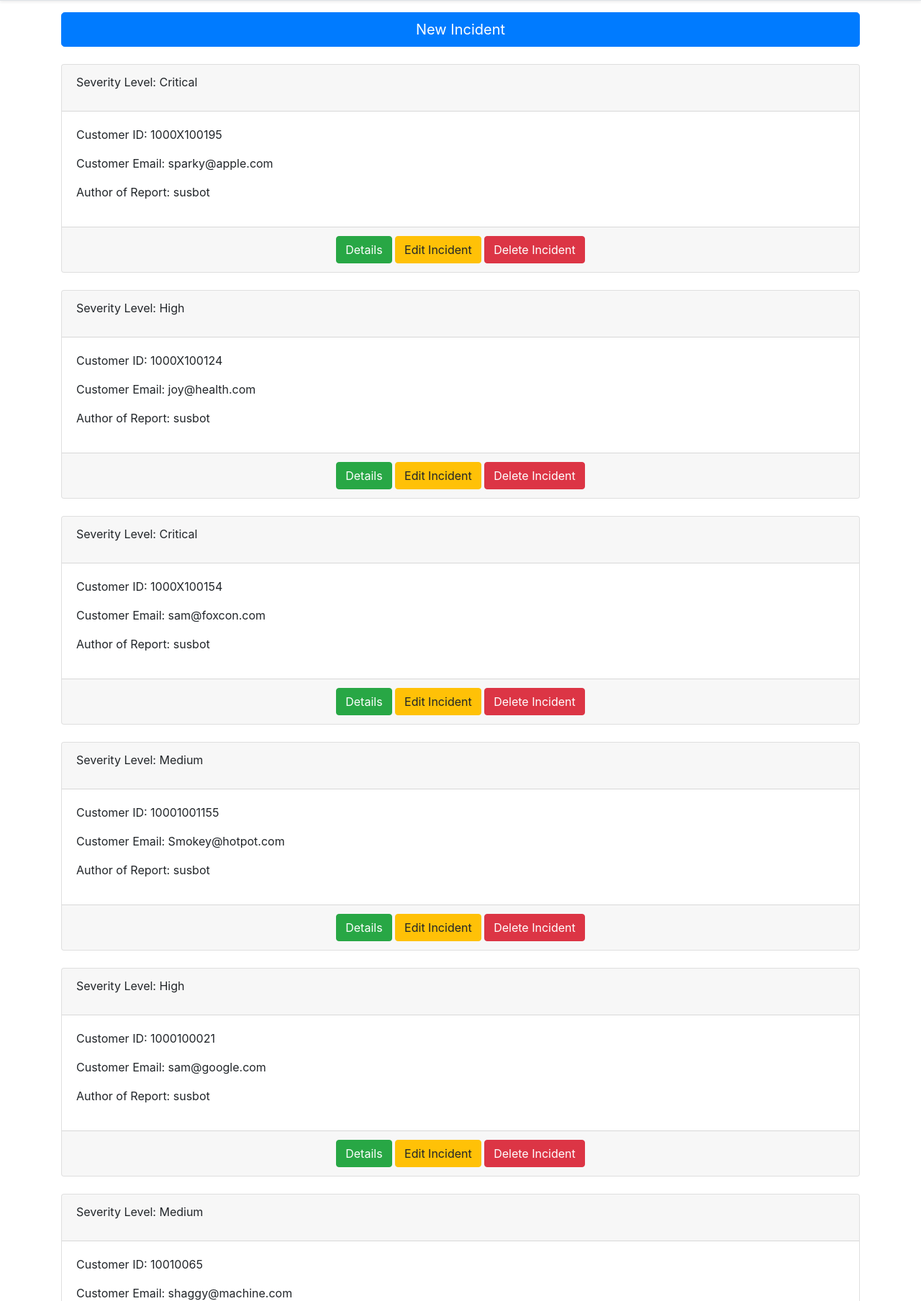
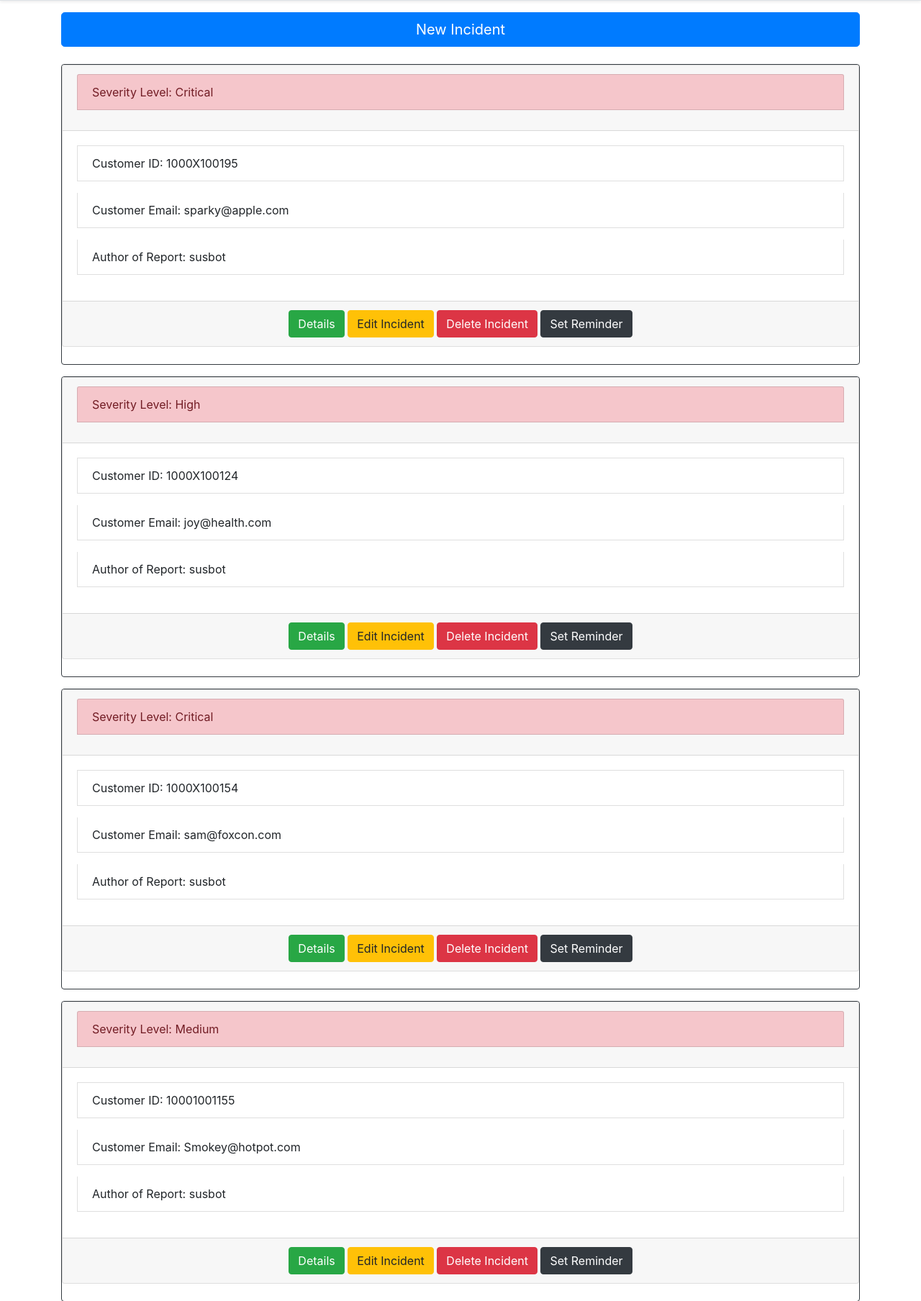
Before and after one commit to susbot/Vega_collective_p2, a Django app: page /incidents/ in a window 1280 px wide. Shown: the part 332-2140 px from the top of the page at 72% size. Run offline with Django 3.2, Linux system fonts and the light colour scheme; a user stored in the database is signed in; data comes from the database, SQL or seed files in the repository; both versions use the stored data as it was after the commit; parts of the project's set-up code (start-up, migrations or seed data) failed here and were passed over; some libraries are stand-ins or nearby versions.

Commit message:
additional bootstrap, Set reminder button

```diff
--- a/templates/home.html
+++ b/templates/home.html
@@ -22,6 +22,11 @@
             <p class="lead">Incident Response forms streamlined</p>
             <p class="lead">Please take a moment to Sign up and explore further.</p>
         </div>
+
+        <div class="container">
+            <p class="lead">Username: demo</p>
+            <p class="lead">Password: demodemo</p>
+        </div>
     </div>
      {% endif %}
 
--- a/templates/incidents/incident_detail.html
+++ b/templates/incidents/incident_detail.html
@@ -4,10 +4,10 @@
     <div class="post-entry">
 
         <ul class="list-group">
-            <li class="list-group-item">Severity Level: {{ incident.level }}</li>
-            <li class="list-group-item disabled" aria-disabled="true">What Happend ?: {{ incident.what_happened }}</li>
+            <li class="list-group-item list-group-item-danger" aria-disabled="true">Severity Level: {{ incident.level }}</li>
+            <li class="list-group-item">What happend : {{ incident.what_happened }}</li>
             <li class="list-group-item">Customer ID: {{ incident.customer_id }}</li>
-            <li class="list-group-item">Customer Email: {{ incident.customer_email }}</li>
+            <li class="list-group-item">Customer email: {{ incident.customer_email }}</li>
             <li class="list-group-item">When did it happen ?: {{ incident.when_did_it_happen }}</li>
             <li class="list-group-item">How was it discovered ?: {{ incident.how_was_it_discovered }}</li>
             <li class="list-group-item">How could we have prevented this ?: {{ incident.how_could_we_have_prevented_this }}</li>
--- a/templates/incidents/incident_list.html
+++ b/templates/incidents/incident_list.html
@@ -8,24 +8,36 @@
     </div>
     <br />
     {% for incident in object_list %}
+        <div class="card border-dark mb-3">
         <div class="card">
             <div class="card-header">
-                <p>Severity Level: {{ incident.level }}</p>
+                <p class="list-group-item list-group-item-danger" aria-disabled="true">Severity Level: {{ incident.level }}</p>
                 <span class="text-muted">
                 </span>
             </div>
             <div class="card-body">
-                <p>Customer ID: {{ incident.customer_id }} </p>
-                <p>Customer Email: {{ incident.customer_email }} </p>
-                <p>Author of Report: {{ incident.author }}</p>
+                <p class="list-group-item">Customer ID: {{ incident.customer_id }} </p>
+                <p class="list-group-item">Customer Email: {{ incident.customer_email }} </p>
+                <p class="list-group-item">Author of Report: {{ incident.author }}</p>
             </div>
             <div class="card-footer text-center text-muted">
                 <a class="btn btn-success" href="{% url 'incidents/incident_detail' incident.pk %}">Details</a>
                 <a class="btn btn-warning" href="{% url 'incidents/incident_edit' incident.pk %}">Edit Incident</a>
                 <a class="btn btn-danger" href="{% url 'incidents/incident_delete' incident.pk %}">Delete Incident</a>
+                <a class="btn btn-dark" href="">Set Reminder</a>
+
             </div>
         </div>
-        <br />
-
+            <br />
+        </div>
     {% endfor %}
 {% endblock content %}
+
+
+    {% if incident.get_level_display ==  low %}
+        <p class="list-group-item list-group-item-primary" aria-disabled="true">Severity Level: {{ incident.level }}</p>
+    {% else %}
+        <p class="list-group-item list-group-item-danger" aria-disabled="true">Severity Level: {{ incident.level }}</p>
+    {% endif %}
+
+   <p>Severity level {{incident.get_level_display }}</p>
```
Also changed, not shown: db.sqlite3.
